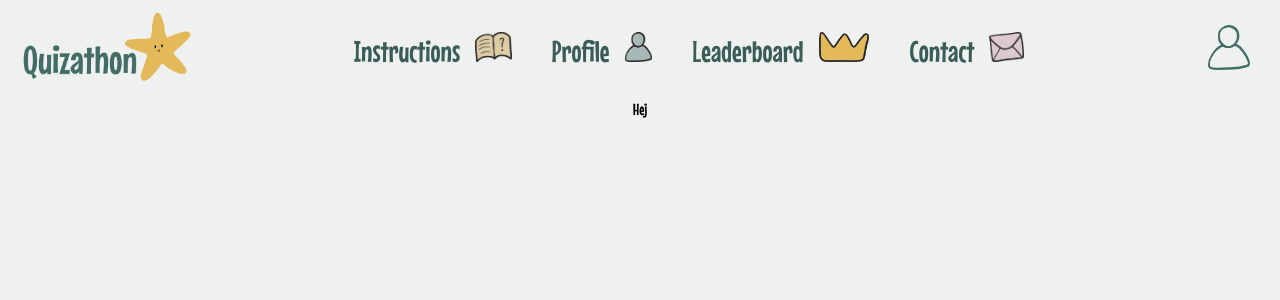
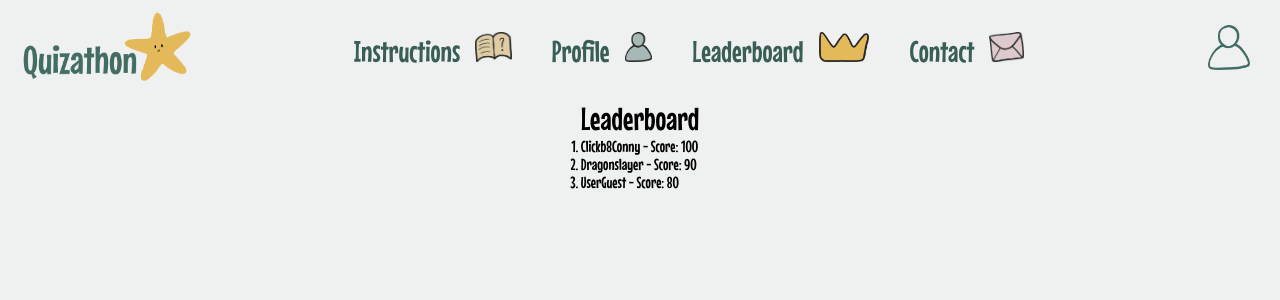
Before and after one commit to Mudden88/Quizathon-Grupp12, a Vue app: page /#/instructions in a window 1280 px wide. Both pictures are taken after a click on the item "Leaderboard". Shown: the top 300 px of the page. Built offline with nearby package versions, Linux system fonts and the light colour scheme.

Commit message:
Leaderboard

```diff
--- /dev/null
+++ b/src/components/Leaderboard.vue
@@ -0,0 +1,33 @@
+<template>
+  <div>
+
+    <h1>Leaderboard</h1>
+
+    <ol>
+      <li v-for="(entry, index) in leaderboard" :key="index">
+       {{ entry.username }} - Score: {{ entry.score }}
+      </li>
+    </ol>
+
+  </div>
+
+</template>
+
+<script>
+
+export default {      //Uppdatera till ny metod - composition.
+
+  data() {
+    return {
+      leaderboard: [
+
+        { username: 'Clickb8Conny', score: 100 },
+        { username: 'Dragonslayer', score: 90 },
+        { username: 'UserGuest', score: 80 }
+//Skapa rutor - kolumner och rader med användarnamn, poäng och bild på användare.
+      ]
+    };
+  }
+
+};
+</script>
--- a/src/views/LeaderboardView.vue
+++ b/src/views/LeaderboardView.vue
@@ -1,2 +1,16 @@
-<script></script>
-<template> <p> Hej</p></template>
+<script>
+import Leaderboard from '../components/Leaderboard.vue';
+
+export default{
+            components: {
+                Leaderboard
+            }
+}
+</script>
+
+<template>
+    <Leaderboard />
+</template>
+<style scoped>
+
+</style>
```
